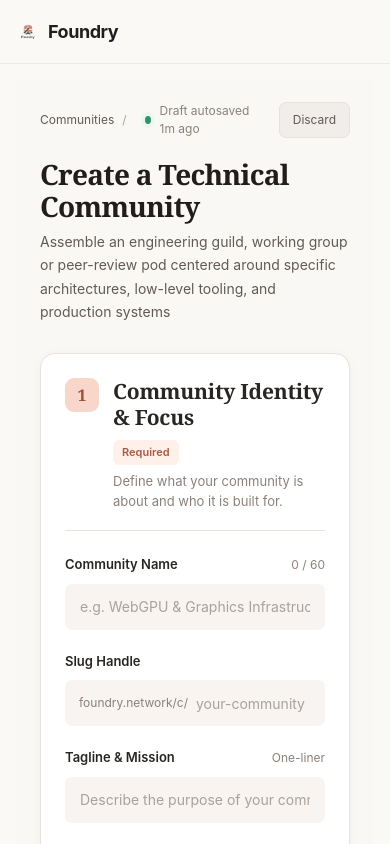
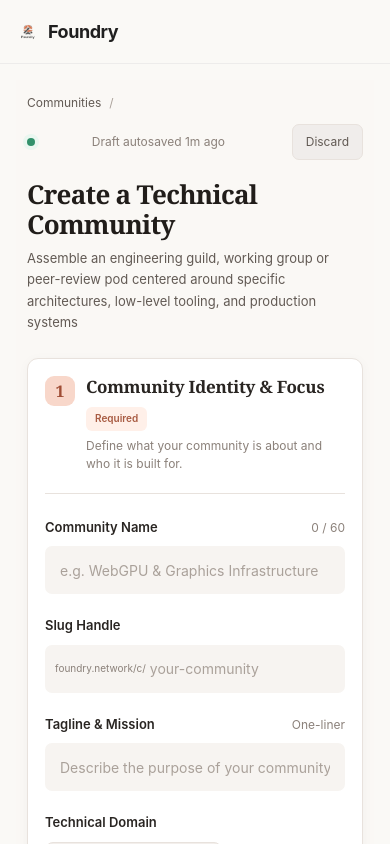
Before and after one commit to TechSage01/Foundry-Frontend, a React (Vite) app: page /communities/create in a window 390 px wide. Shown: the top 844 px of the page. Built offline with nearby package versions, Linux system fonts and the light colour scheme.

Commit message:
style: create community page styling

```diff
--- a/src/pages/CreateCommunity.css
+++ b/src/pages/CreateCommunity.css
@@ -829,8 +829,6 @@
   color: var(--foundry-text-muted);
 }
 
-
-
 .sync-fields {
   display: grid;
   grid-template-columns: repeat(2, minmax(0, 1fr));
@@ -839,7 +837,8 @@
 .sync-fields .form-field {
   margin-bottom: 22px;
 }
-.select-wrapper, .input-with-icon {
+.select-wrapper,
+.input-with-icon {
   position: relative;
   display: flex;
   align-items: center;
@@ -864,7 +863,6 @@
   padding-left: 42px;
 }
 
-
 .create-community-form-actions {
   display: flex;
   align-items: center;
@@ -874,7 +872,8 @@
   margin-top: 26px;
   margin-bottom: 30px;
 }
-.save-draft-button, .launch-community-button {
+.save-draft-button,
+.launch-community-button {
   min-height: 46px;
   display: inline-flex;
   align-items: center;
@@ -913,7 +912,6 @@
   box-shadow: 0 7px 17px rgba(216, 117, 82, 0.25);
 }
 
-
 .community-side-card {
   padding: 22px;
   border: 1px solid var(--foundry-border);
@@ -938,7 +936,7 @@
 .side-card-header h2 {
   margin: 0;
   color: var(--foundry-text);
-  font-family: Georgia, 'Times New Roman', Times, serif;
+  font-family: Georgia, "Times New Roman", Times, serif;
   font-size: 20px;
   line-height: 1.2;
 }
@@ -990,7 +988,7 @@
 .preview-title-row h3 {
   margin: 0;
   color: var(--foundry-text);
-  font-family: Georgia, 'Times New Roman', Times, serif;
+  font-family: Georgia, "Times New Roman", Times, serif;
   font-size: 18px;
   line-height: 1.25;
 }
@@ -1059,8 +1057,6 @@
   background: #11100f;
 }
 
-
-
 .readiness-card .side-card-header {
   margin-bottom: 18px;
 }
@@ -1121,7 +1117,6 @@
   color: var(--foundry-success);
 }
 
-
 .launch-card {
   padding: 22px;
 }
@@ -1141,7 +1136,8 @@
   font-size: 12px;
   line-height: 1.6;
 }
-.launch-primary-button, .launch-secondary-button{
+.launch-primary-button,
+.launch-secondary-button {
   width: 100%;
   display: flex;
   align-items: center;
@@ -1174,8 +1170,6 @@
 .launch-secondary-button:hover {
   background: #e5dfdb;
 }
-
-
 
 .architect-card {
   padding: 18px;
@@ -1240,8 +1234,10 @@
   color: var(--foundry-success);
 }
 
-
-.create-community-page button, .create-community-page input, .create-community-page select, .create-community-page textarea {
+.create-community-page button,
+.create-community-page input,
+.create-community-page select,
+.create-community-page textarea {
   transition:
     background-color 0.2s ease,
     border-color 0.2s ease,
@@ -1258,8 +1254,6 @@
   outline-offset: 3px;
 }
 
-
-
 /* responsiveness */
 @media (max-width: 1200px) {
   .create-community-page {
@@ -1272,7 +1266,7 @@
   .community-form-section {
     padding: 24px;
   }
-  .community-side-card{
+  .community-side-card {
     padding: 19px;
   }
 }
@@ -1280,4 +1274,140 @@
   .create-community-layout {
     grid-template-columns: 1fr;
   }
+  .create-community-sidebar {
+    display: grid;
+    grid-template-columns: repeat(2, minmax(0, 1fr));
+    align-items: start;
+  }
+  .preview-card,
+  .architect-card {
+    grid-column: 1 / -1;
+  }
+  .readiness-card,
+  .launch-card {
+    height: 100%;
+  }
 }
+@media (max-width: 720px) {
+  .create-community-page {
+    padding: 18px 16px 45px;
+  }
+  .create-community-topbar {
+    align-items: flex-start;
+    flex-direction: column;
+    gap: 12px;
+  }
+  .create-community-save-status {
+    width: 100%;
+    justify-content: space-between;
+  }
+  .create-community-header {
+    margin-bottom: 24px;
+  }
+  .create-community-header h1 {
+    font-size: 30px;
+  }
+  .create-community-header p {
+    font-size: 14px;
+  }
+  .community-form-section {
+    padding: 20px;
+    margin-bottom: 18px;
+  }
+  .section-title-row h2 {
+    font-size: 19px;
+  }
+  .form-section-heading {
+    gap: 11px;
+  }
+  .membership-option {
+    min-height: 145px;
+  }
+  .sync-fields {
+    grid-template-columns: 1fr;
+  }
+  .create-community-sidebar {
+    grid-template-columns: 1fr;
+  }
+  .preview-card,
+  .architect-card {
+    grid-column: auto;
+  }
+  .create-community-form-actions {
+    flex-direction: column-reverse;
+    align-items: stretch;
+  }
+  .save-draft-button,
+  .launch-community-button {
+    width: 100%;
+  }
+}
+@media (max-width: 480px) {
+  .create-community-page {
+    padding: 14px 11px 35px;
+  }
+  .create-community-header h1 {
+    font-size: 26px;
+  }
+  .create-community-header p {
+    font-size: 13px;
+  }
+  .community-form-section {
+    padding: 17px;
+    border-radius: 11px;
+  }
+  .form-section-heading {
+    align-items: flex-start;
+  }
+  .form-section-heading::before {
+    flex-basis: 30px;
+    height: 30px;
+    height: 30px;
+  }
+  .section-title-row h2 {
+    font-size: 17px;
+  }
+  .form-section-heading p {
+    font-size: 12px;
+  }
+  .section-badge,
+  .section-badge-optional {
+    font-size: 10px;
+  }
+  .form-field input,
+  .form-field select {
+    min-height: 48px;
+    font-size: 14px;
+  }
+  .slug-prefix {
+    padding-left: 10px;
+    font-size: 10px;
+  }
+  .slug-input-wrapper input {
+    padding: 0 4px;
+  }
+  .domain-option {
+    font-size: 11px;
+  }
+  .verification-item {
+    align-items: flex-start;
+    padding: 13px;
+  }
+  .verification-item strong {
+    font-size: 12px;
+  }
+  .verification-item span {
+    font-size: 11px;
+  }
+  .editor-toolbar {
+    overflow-x: auto;
+  }
+  .charter-editor textarea,
+  .charter-preview {
+    min-height: 220px;
+    padding: 15px;
+  }
+  .community-side-card {
+    padding: 17px;
+  }
+}
```
